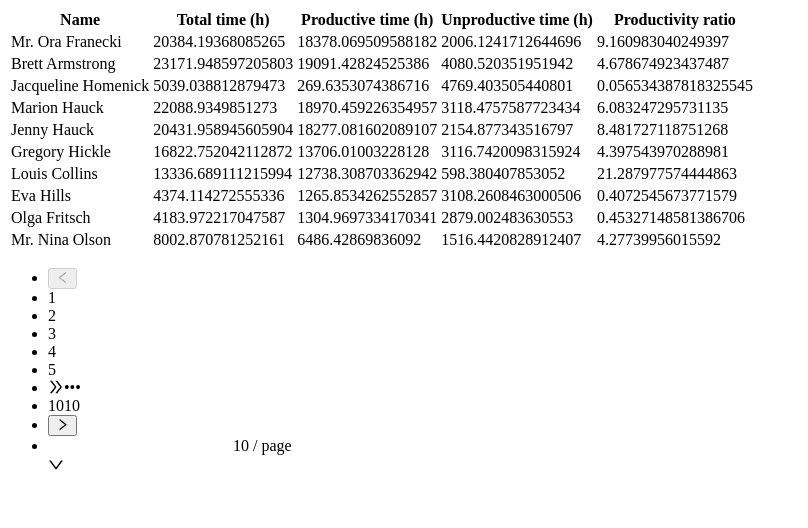
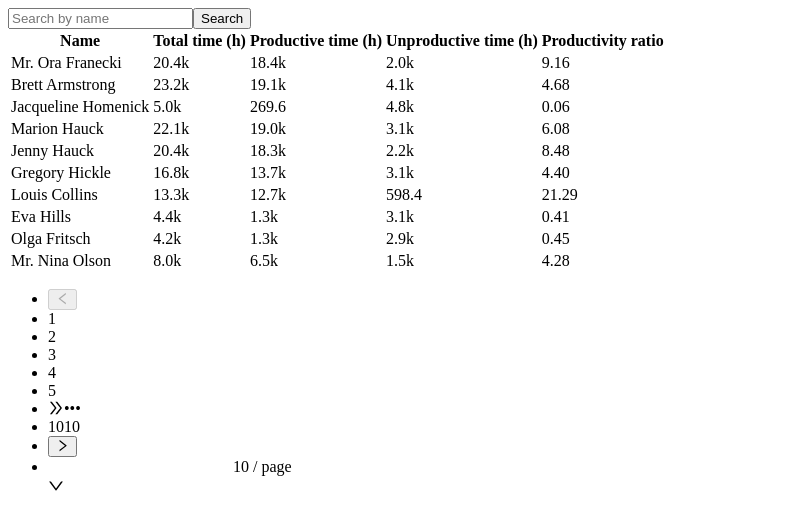
Before and after one commit to zetmate/tracker, a React app: page /login in a window 1280 px wide. Both pictures are taken after typing "Sample", "Sample123" into the empty fields and a click on the button "Log in". Shown: the top 528 px of the page, without its empty margins (0-808 px from the left). Built offline with nearby package versions, Linux system fonts and the light colour scheme; the HTML template or start-up script is replaced by a standard one.

Commit message:
implement ui for filtering

```diff
--- /dev/null
+++ b/src/actions/dashboard/index.ts
@@ -0,0 +1,11 @@
+import { UsersFilter } from '../api';
+
+export const FILTER_USERS = 'FILTER_USERS';
+const filterUsers = (filter: UsersFilter) => ({
+	type: FILTER_USERS,
+	data: filter,
+});
+
+export default {
+	filterUsers,
+};
--- /dev/null
+++ b/src/actions/utils.ts
@@ -0,0 +1,4 @@
+export type Action<T> = {
+	type: string,
+	data: T,
+}
--- /dev/null
+++ b/src/reducers/dashboard/filter.ts
@@ -0,0 +1,12 @@
+import { UsersFilter } from '../../actions/api';
+import { Action, FILTER_USERS } from '../../actions';
+
+export const usersFilter = (
+	state: UsersFilter = null,
+	action: Action<UsersFilter>,
+): UsersFilter => {
+	if (action.type === FILTER_USERS) {
+		return action.data;
+	}
+	return state;
+};
--- a/src/reducers/dashboard/index.ts
+++ b/src/reducers/dashboard/index.ts
@@ -2,8 +2,10 @@ import { combineReducers } from 'redux';
 import { getAsyncStateReducer } from '../utils';
 import { FETCH_USERS } from '../../actions';
 import { usersData } from './users';
+import { usersFilter } from './filter';
 
 export default combineReducers({
 	asyncState: getAsyncStateReducer([FETCH_USERS]),
 	usersData,
+	usersFilter,
 });
--- /dev/null
+++ b/src/routes/Dashboard/Filter/index.tsx
@@ -0,0 +1,29 @@
+import React, { useCallback } from 'react';
+import { useDispatch } from 'react-redux';
+
+import { Flex } from '../../../components/layout';
+import { Input } from 'antd';
+import { dashboard } from '../../../actions';
+
+const searchStyle = { width: 300 };
+
+const Filter: React.FC = React.memo(() => {
+	const dispatch = useDispatch();
+
+	const onSearch = useCallback((value: string) => {
+		dispatch(dashboard.filterUsers({ name: value }));
+	}, [dispatch]);
+
+	return (
+		<Flex>
+			<Input.Search
+				placeholder="Search by name"
+				enterButton="Search"
+				onSearch={ onSearch }
+				style={ searchStyle }
+			/>
+		</Flex>
+	);
+});
+Filter.displayName = 'Filter';
+export default Filter;
--- a/src/routes/Dashboard/Table/index.tsx
+++ b/src/routes/Dashboard/Table/index.tsx
@@ -1,3 +1,4 @@
+import _ from 'lodash';
 import React from 'react';
 
 import { UserData } from '../../../db';
@@ -5,8 +6,18 @@ import { Table } from 'antd';
 
 type Props = {
 	usersList: UserData[],
-	isLoading: boolean,
+	isLoading?: boolean,
 }
+
+const getRenderNumber = (numDigits: number) => (value: number | string) => {
+	const number = _.toNumber(value);
+
+	if (number > 1000) {
+		return `${ (number / 1000).toFixed(numDigits) }k`;
+	}
+
+	return number.toFixed(numDigits);
+};
 
 const columns = [
 	{
@@ -18,21 +29,25 @@ const columns = [
 		title: 'Total time (h)',
 		key: 'totalTime',
 		dataIndex: 'totalTime',
+		render: getRenderNumber(1),
 	},
 	{
 		title: 'Productive time (h)',
 		key: 'productiveTime',
 		dataIndex: 'productiveTime',
+		render: getRenderNumber(1),
 	},
 	{
 		title: 'Unproductive time (h)',
 		key: 'unproductiveTime',
 		dataIndex: 'unproductiveTime',
+		render: getRenderNumber(1),
 	},
 	{
 		title: 'Productivity ratio',
 		key: 'productivityRatio',
 		dataIndex: 'productivityRatio',
+		render: getRenderNumber(2),
 	},
 ];
 
--- a/src/routes/Dashboard/index.tsx
+++ b/src/routes/Dashboard/index.tsx
@@ -1,35 +1,45 @@
 import React, { useEffect } from 'react';
 import { message } from 'antd';
+import styled from 'styled-components';
 
-import { WithLoader } from '../../components';
 import UsersTable from './Table';
 import { useSelector } from 'react-redux';
 import { RootState } from '../../store';
 import { useAsyncDispatch } from '../../utils';
 import { api } from '../../actions';
+import Filter from './Filter';
 
 const Dashboard: React.FC = React.memo(() => {
 	const asyncDispatch = useAsyncDispatch();
 
-	const { usersData, asyncState } = useSelector<RootState>(state => (
+	const {
+		usersData,
+		asyncState,
+		usersFilter,
+	} = useSelector<RootState>(state => (
 		state.dashboard
 	)) as RootState['dashboard'];
 
 	// Fetch users data
 	useEffect(() => {
-		asyncDispatch(api.fetchUsers())
+		asyncDispatch(api.fetchUsers(usersFilter))
 			.catch(() => message.error('Failed to get users data'))
 		;
-	}, [asyncDispatch]);
+	}, [asyncDispatch, usersFilter]);
 
 	return (
-		<WithLoader isLoading={ false }>
+		<Container>
+			<Filter />
 			<UsersTable
 				usersList={ usersData.content }
 				isLoading={ asyncState.state === 'pending' }
 			/>
-		</WithLoader>
+		</Container>
 	);
 });
 Dashboard.displayName = 'Dashboard';
 export default Dashboard;
+
+const Container = styled.div`
+	flex: 1 0 auto
+`;
--- a/src/store/index.ts
+++ b/src/store/index.ts
@@ -24,6 +24,7 @@ const defaultState: RootState = {
 				clockedTime: 0,
 			},
 		},
+		usersFilter: {},
 	},
 };
 
```
Also changed, not shown: src/actions/index.ts (+8 -0 lines).
